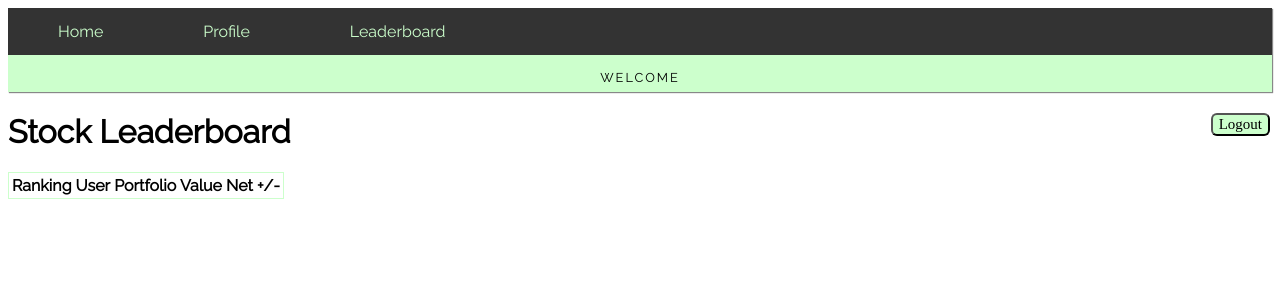
After one commit to ishaankolluri/Watchdog, a Django app: page /leaderboard/ in a window 1280 px wide. The commit adds this page. Shown: the top 300 px of the page. Run offline with Django 3.2, Linux system fonts and the light colour scheme; lists and menus that the app fills with data are empty.

Commit message:
Added leaderboard

```diff
--- a/simulator/static/css/style.css
+++ b/simulator/static/css/style.css
@@ -143,3 +143,13 @@ p.uppercase {
     display: inline-block;
     font-size: 20px;
 }
+
+/* Leaderboard CSS */
+.leaderboardContainer {
+    text-align: center;
+}
+
+.leaderboardTable{
+    align: center;
+    border: 1px solid #CCFFCC;
+}
--- a/simulator/templates/base.html
+++ b/simulator/templates/base.html
@@ -8,7 +8,7 @@
         <ul>
             <li><a href="{% url 'simulator:home' %}">Home</a></li>
             <li><a href="{% url 'simulator:profile' %}">Profile</a></li>
-            <li><a href="">Leaderboard</a></li>
+            <li><a href="{% url 'simulator:leaderboard' %}">Leaderboard</a></li>
         </ul>
         <p class="uppercase">Welcome {{ request.user.get_username }}</p>
     </div>
--- /dev/null
+++ b/simulator/templates/leaderboard.html
@@ -0,0 +1,27 @@
+{% extends 'base.html' %}
+
+{% block page_name %}Stock Leaderboard{% endblock %}
+
+{% block content %}
+
+<div class="leaderboardContainer">
+    <table class="leaderboardTable" style="align: center; border: 1px solid #CCFFCC;">
+        <tr>
+            <th>Ranking</th>
+            <th>User</th>
+            <th>Portfolio Value</th>
+            <th>Net +/-</th>
+        </tr>
+        {% if users %}
+            {% for user in users %}
+                <tr>
+                    <td>{{ forloop.counter }}</td>
+                    <td>{{ user.user.username }}</td>
+                    <td>{{ user.portfolio_value }}</td>
+                    <td>{{ user.net_plus_minus }}</td>
+                </tr>
+            {% endfor %}
+        {% endif %}
+    </table>
+</div>
+{% endblock %}
--- a/simulator/urls.py
+++ b/simulator/urls.py
@@ -16,4 +16,6 @@ urlpatterns = [
         name='getstockdata_views'),
     url(r'^market_execution/', views.market_execution,
         name="market_execution"),
+    url(r'leaderboard/', views.leaderboard,
+        name="leaderboard")
 ]
--- a/simulator/views.py
+++ b/simulator/views.py
@@ -137,3 +137,33 @@ def profile(request):
     context["portfolio_value"] = portfolio_value
     context["positions"] = positions
     return render(request, 'profile.html', context=context)
+
+
+def leaderboard(request):
+    users = User.objects.all()
+    user_list = []
+    context = {}
+    for user in users:
+        portfolio_value, net_plus_minus = _update_and_return_user_portfolio_value(user)
+        user_struct = {
+            "user": user,
+            "portfolio_value": portfolio_value,
+            "net_plus_minus": net_plus_minus,
+        }
+        user_list.append(user_struct)
+    context["users"] = user_list
+    return render(request, 'leaderboard.html', context=context)
+
+
+def _update_and_return_user_portfolio_value(user):
+    positions = Position.objects.filter(user=user)
+    portfolio_value = 0
+    net_plus_minus = 0
+    for position in positions:
+        i = position.instrument
+        updated_price = getQuotes(
+            [position.symbol, 'NASDAQ'])[0]["LastTradePrice"]
+        i.update_price(updated_price)
+        portfolio_value = portfolio_value + (i.current_price * position.quantity_purchased)
+        net_plus_minus = net_plus_minus + (i.current_price - position.price_purchased) * position.quantity_purchased
+    return portfolio_value, net_plus_minus
```
